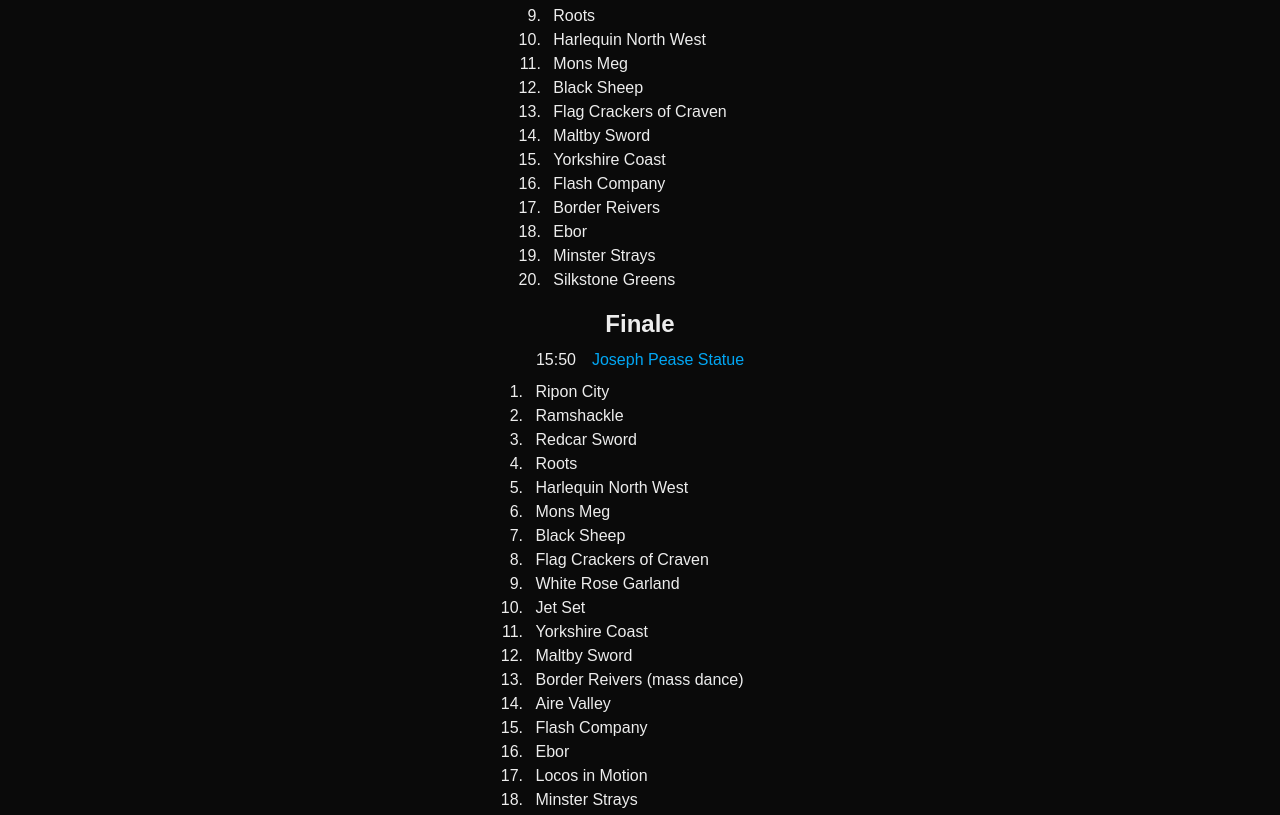
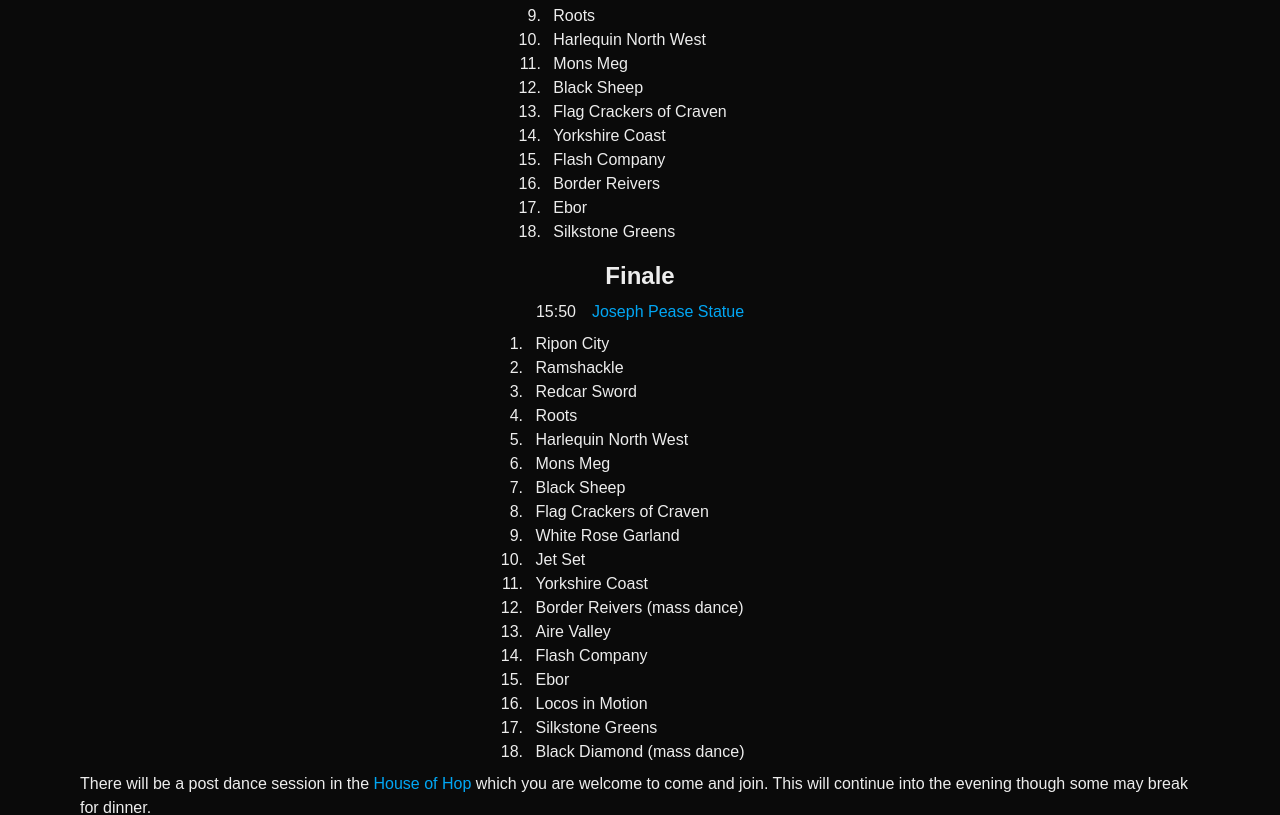
Before and after one commit to Black-Diamond-Morris/black-diamond-morris.github.io, a Next.js app: page / in a window 1280 px wide. Shown: the part 4680-5495 px from the top of the page. Built offline with nearby package versions, Linux system fonts and the light colour scheme.

Commit message:
Update timetable.tsx

```diff
--- a/app/timetable.tsx
+++ b/app/timetable.tsx
@@ -160,12 +160,10 @@ const parade: Event = {
           sides.mons_meg,
           sides.black_sheep,
           sides.flag_crackers,
-          sides.maltby,
           sides.yorkshire_coast,
           sides.flash_company,
           sides.border_reivers,
           sides.ebor,
-          sides.minster_strays,
           sides.silkstone_greens,
         ]}
       />
@@ -192,13 +190,11 @@ const finale: Event = {
           sides.white_rose,
           sides.jet_set,
           sides.yorkshire_coast,
-          sides.maltby,
           sides.border_reivers,
           sides.aire_valley,
           sides.flash_company,
           sides.ebor,
           sides.locos,
-          sides.minster_strays,
           sides.silkstone_greens,
           sides.black_diamond,
         ]}
```
